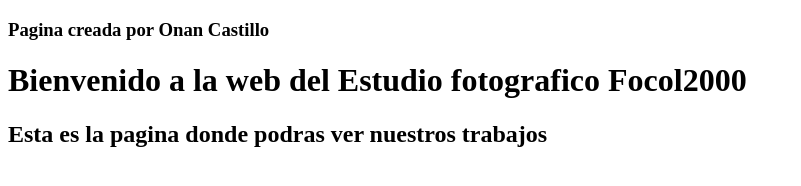
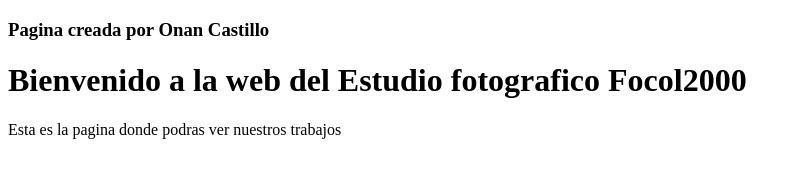
Before and after one commit to Dicastello/pagina-web, a plain HTML site: page index.html in a window 1280 px wide. Shown: the whole page, without its empty margins (0-801 px from the left). Drawn offline with Linux system fonts and the light colour scheme.

Commit message:
Modifique el texto
Ya no es un texto ahora es un parrafo.

```diff
--- a/index.html
+++ b/index.html
@@ -9,6 +9,6 @@
 <body>
     <h3>Pagina creada por Onan Castillo</h3>
     <h1>Bienvenido a la web del Estudio fotografico Focol2000</h1>
-    <h2>Esta es la pagina donde podras ver nuestros trabajos </h2>
+    <p>Esta es la pagina donde podras ver nuestros trabajos </p>
 </body>
 </html>
```
